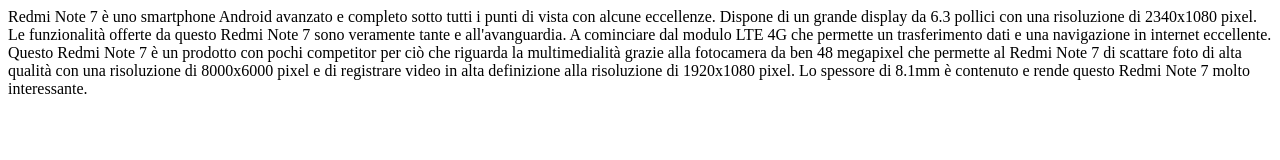
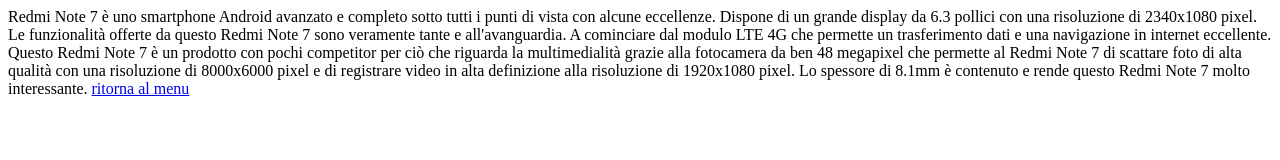
Before and after one commit to giuseppecurro/cellulari, a plain HTML site: page curro.html in a window 1280 px wide. Drawn offline with Linux system fonts and the light colour scheme.

Commit message:
aggiunto link di ritorno al menu

```diff
--- a/curro.html
+++ b/curro.html
@@ -10,7 +10,7 @@
 Questo Redmi Note 7 è un prodotto con pochi competitor per ciò che riguarda la multimedialità grazie alla fotocamera da ben 48 megapixel
 che permette al Redmi Note 7 di scattare foto di alta qualità con una risoluzione di 8000x6000 pixel e di registrare video in alta definizione alla risoluzione di 1920x1080 pixel.
 Lo spessore di 8.1mm è contenuto e rende questo Redmi Note 7 molto interessante.
-
+<a href="index.html">ritorna al menu</a>
 </body>
 
 </html>
```
